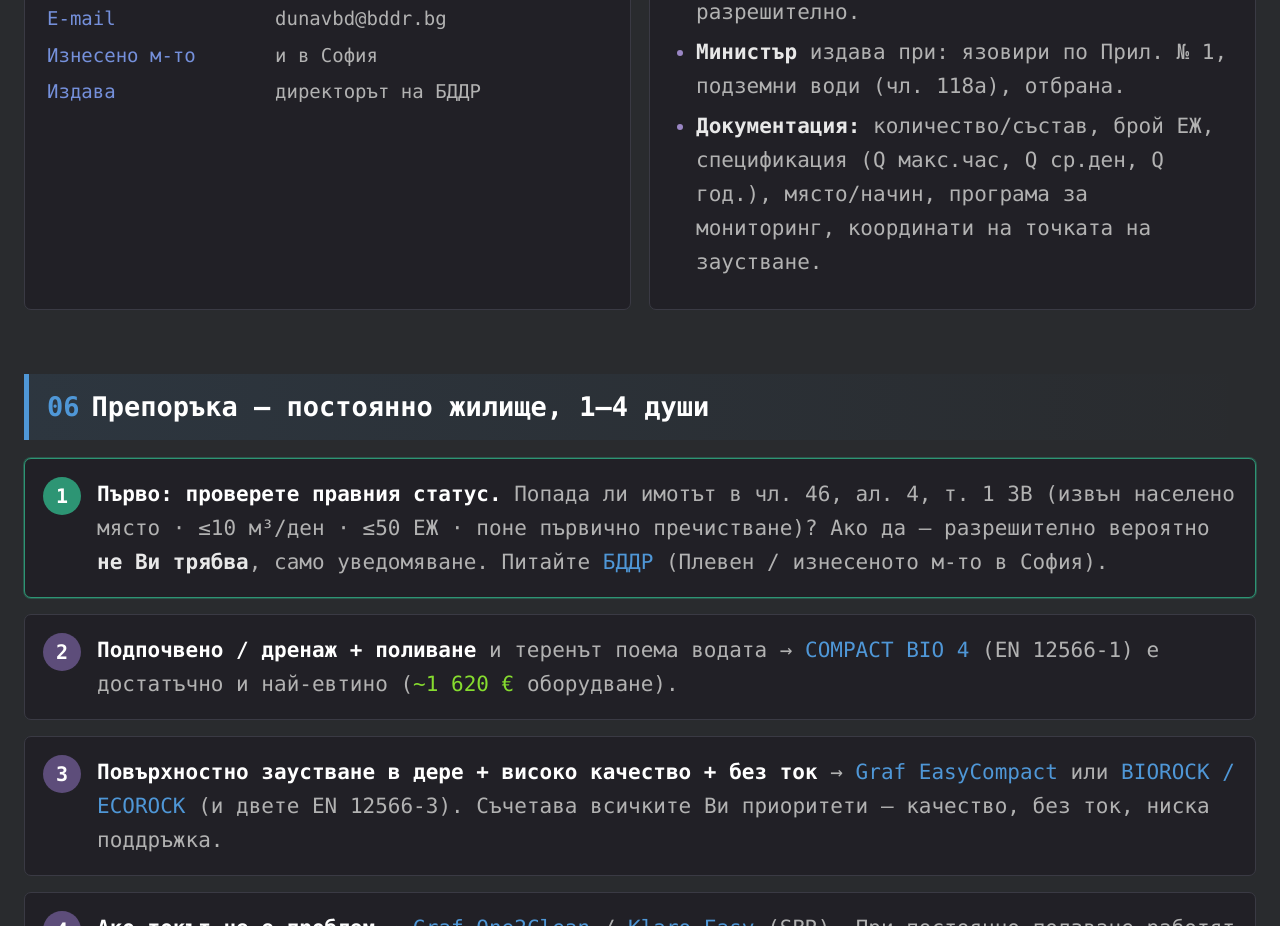
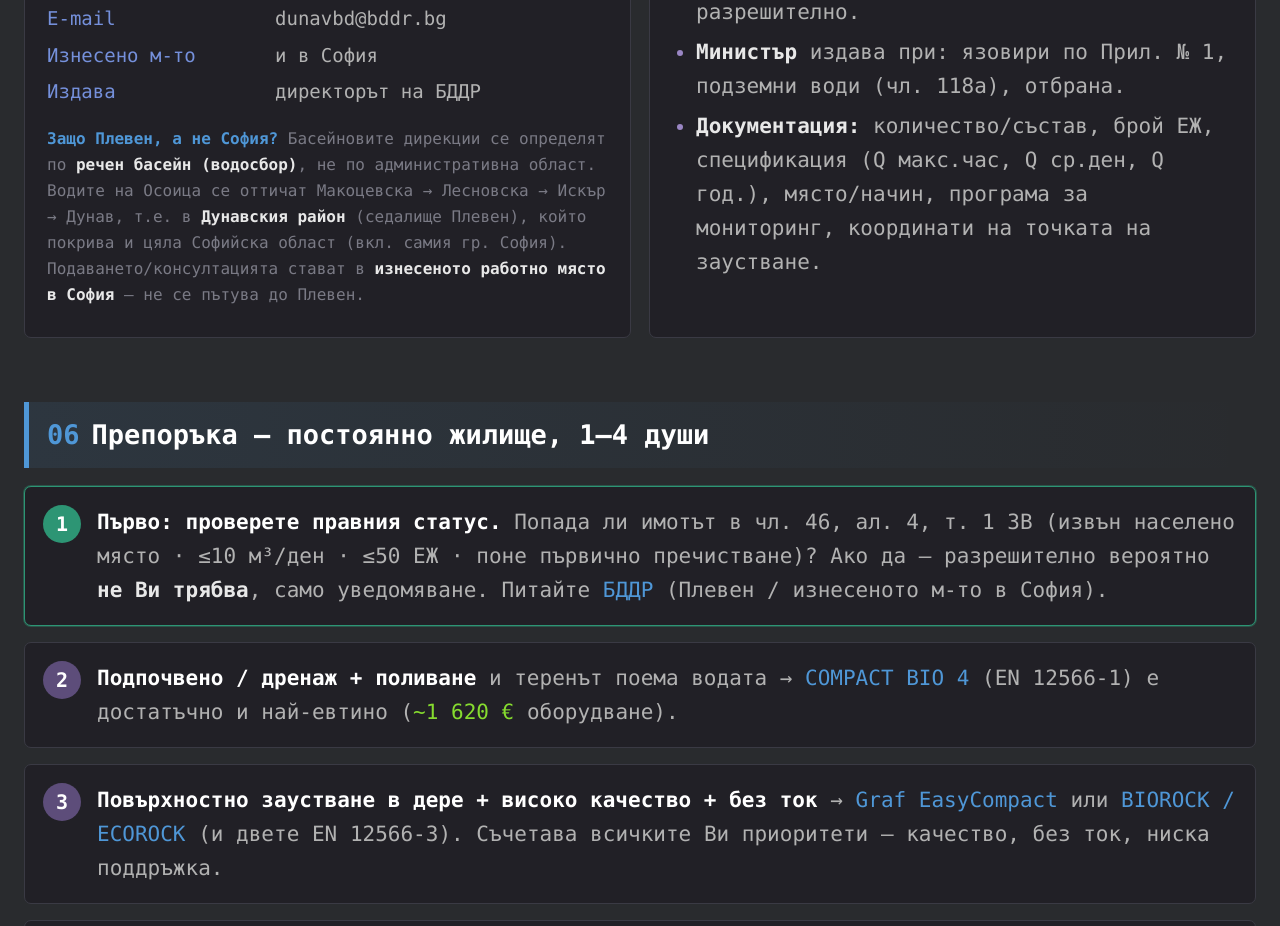
Before and after one commit to jhwheeler/psov-osoica, a plain HTML site: page text.html in a window 1280 px wide. Shown: the part 4576-5502 px from the top of the page. Drawn offline with Linux system fonts and the light colour scheme.

Commit message:
Add 'защо Плевен, а не София' jurisdiction note

```diff
--- a/text.html
+++ b/text.html
@@ -281,6 +281,7 @@
           <dt>Изнесено м-то</dt><dd>и в София</dd>
           <dt>Издава</dt><dd>директорът на БДДР</dd>
         </dl>
+        <p class="muted" style="font-size:16px; margin-top:14px"><strong style="color:var(--blue)">Защо Плевен, а не София?</strong> Басейновите дирекции се определят по <strong>речен басейн (водосбор)</strong>, не по административна област. Водите на Осоица се оттичат Макоцевска → Лесновска → Искър → Дунав, т.е. в <strong>Дунавския район</strong> (седалище Плевен), който покрива и цяла Софийска област (вкл. самия гр. София). Подаването/консултацията стават в <strong>изнесеното работно място в София</strong> — не се пътува до Плевен.</p>
       </div>
       <div class="panel">
         <h3>Режим на заустване</h3>
```
